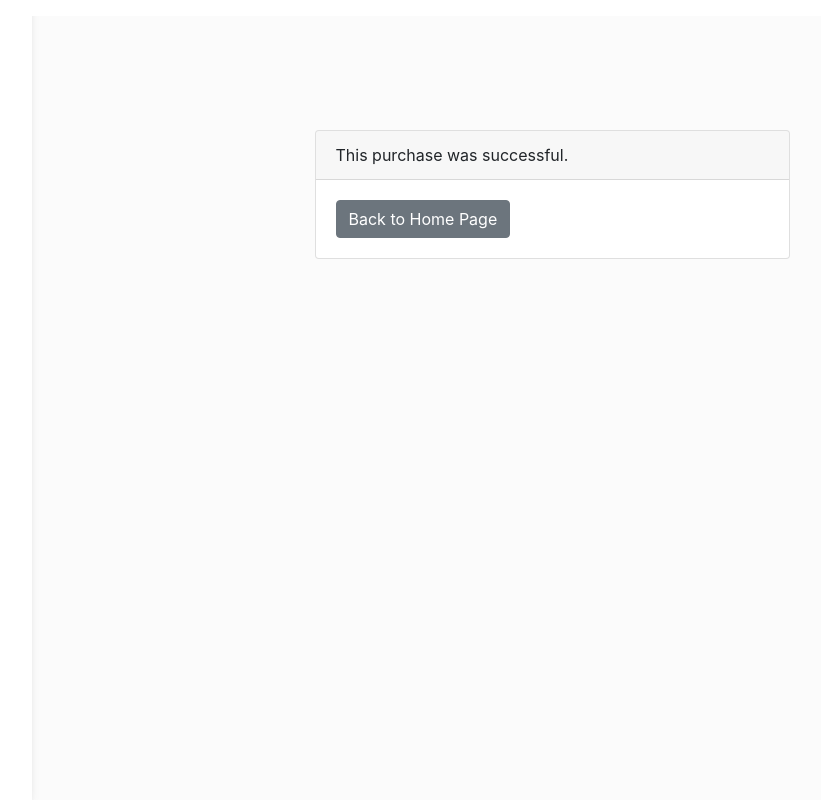
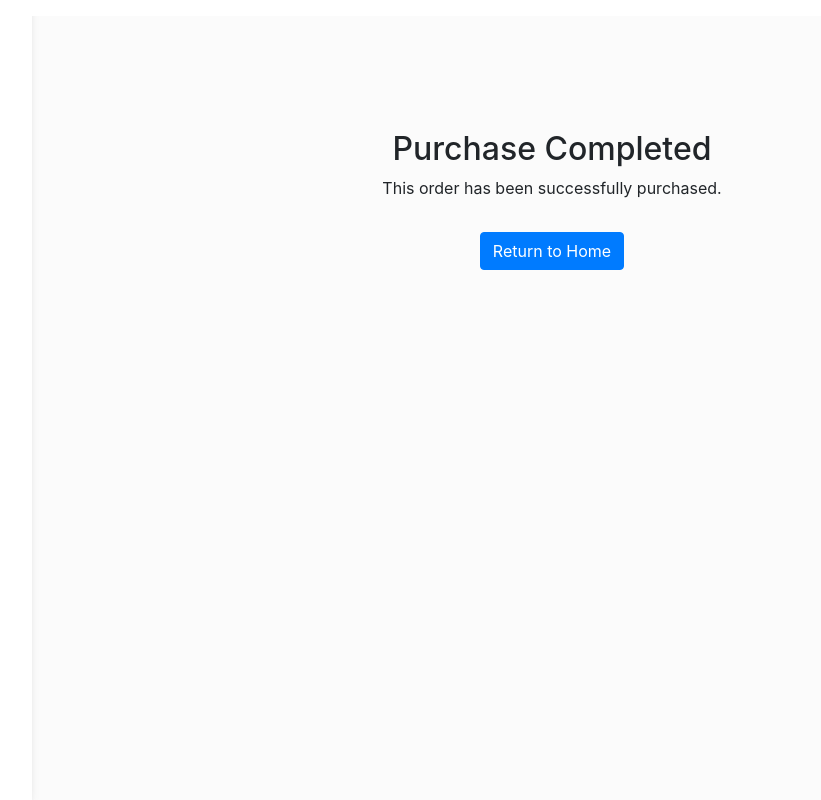
Before and after one commit to CougarBellinger/SFWE403-503-Project, a Django app: page /users/confirmation/ in a window 1280 px wide. Shown: the whole page, without its empty margins (208-1029 px from the left). Run offline with Django 4.2, Linux system fonts and the light colour scheme; parts of the project's set-up code (start-up, migrations or seed data) failed here and were passed over; some libraries are stand-ins or nearby versions.

```diff
--- a/MyPharma/users/templates/users/confirmation.html
+++ b/MyPharma/users/templates/users/confirmation.html
@@ -2,16 +2,10 @@
 
 {% block content %}
 <div class="container mt-5">
-  <div class="row justify-content-center">
-    <div class="col-md-6">
-      <div class="card">
-        <div class="card-header">This purchase was successful.</div>
-        <div class="card-body">
-            <a href="{% url 'cashier_home' %}" class="btn btn-secondary">Back to Home Page</a>
-          </form>
-        </div>
-      </div>
+    <div class="text-center">
+        <h2>Purchase Completed</h2>
+        <p>This order has been successfully purchased.</p>
+        <a class="btn btn-primary mt-3" href="{% url 'manager_home' %}">Return to Home</a>
     </div>
-  </div>
 </div>
 {% endblock %}
```
